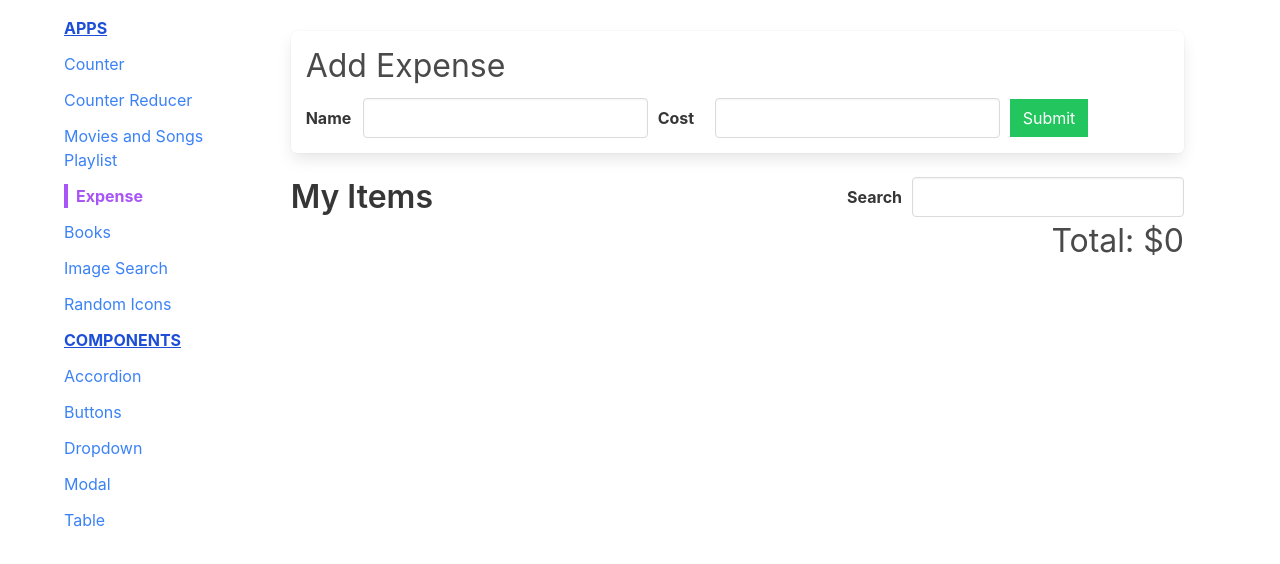
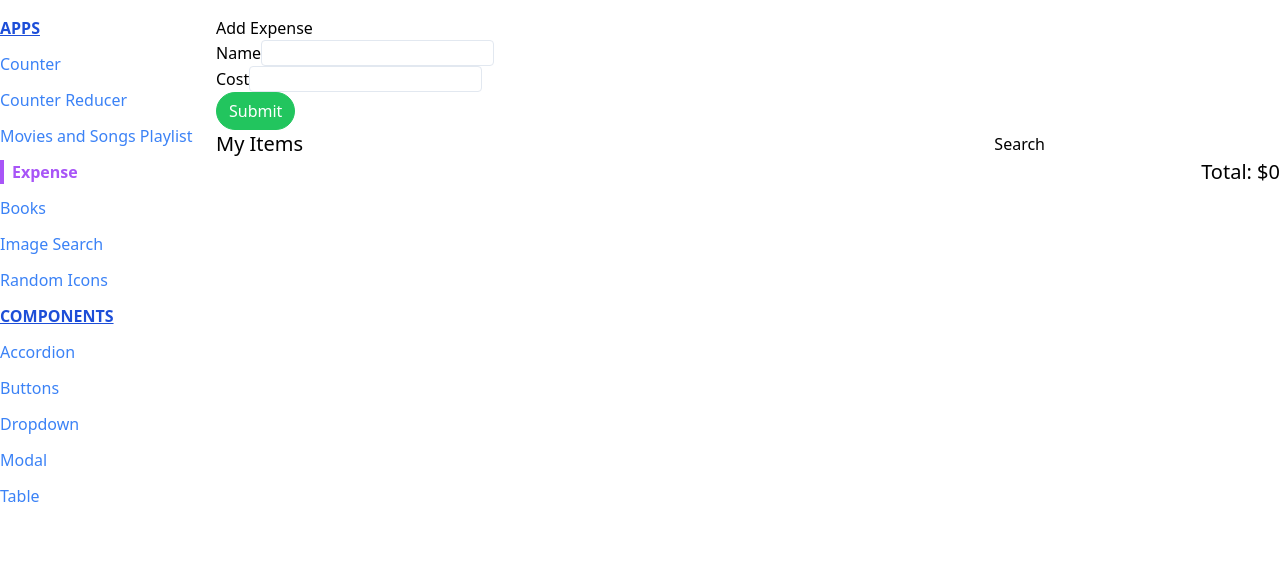
Before and after one commit to tahelena/portfolio, a React (Create React App) app: page /apps/expense in a window 1280 px wide. Shown: the top 564 px of the page. Built offline with nearby package versions, Linux system fonts and the light colour scheme.

Commit message:
work on design

```diff
--- a/src/components/expanse/ExpenseForm.js
+++ b/src/components/expanse/ExpenseForm.js
@@ -27,7 +27,7 @@ const ExpenseForm = () => {
           <div className="field">
             <label className="label">Name</label>
             <input
-              className="input is-expanded"
+              className="border rounded border-slate-200"
               type="text"
               value={name}
               onChange={handleNameChange}
@@ -36,14 +36,16 @@ const ExpenseForm = () => {
           <div className="field">
             <label className="label">Cost</label>
             <input
-              className="input is-expanded"
+              className="border rounded border-slate-200"
               type="number"
               value={cost || ""}
               onChange={handleCostChange}
             />
           </div>
           <div className="field">
-            <Button success>Submit</Button>
+            <Button success rounded>
+              Submit
+            </Button>
           </div>
         </div>
       </form>
--- a/src/components/expanse/ExpenseList.js
+++ b/src/components/expanse/ExpenseList.js
@@ -1,6 +1,7 @@
 import { useDispatch, useSelector, shallowEqual } from "react-redux";
 import { removeListItem } from "../../store";
 import Button from "../reusable/Button";
+import Panel from "../reusable/Panel";
 
 const ExpenseList = () => {
   const dispatch = useDispatch();
@@ -20,14 +21,17 @@ const ExpenseList = () => {
         const bold =
           name && item.name.toLowerCase().includes(name.toLowerCase());
         return (
-          <div className={`panel ${bold && "bold"}`} key={item.id}>
+          <Panel
+            className={`flex justify-between ${bold && "bold"}`}
+            key={item.id}
+          >
             <p>
               {item.name} - ${item.cost}
             </p>
-            <Button danger onClick={() => handleItemDelete(item)}>
+            <Button danger rounded onClick={() => handleItemDelete(item)}>
               X
             </Button>
-          </div>
+          </Panel>
         );
       })}
     </div>
--- a/src/components/expanse/ExpenseSearch.js
+++ b/src/components/expanse/ExpenseSearch.js
@@ -8,10 +8,10 @@ const ExpenseSearch = () => {
     dispatch(changeSearchTerm(event.target.value));
   };
   return (
-    <div className="list-header">
-      <h3 className="title is-3">My Items</h3>
-      <div className="search field is-horizontal">
-        <label className="label">Search</label>
+    <div className="flex flex-row justify-between items-center">
+      <h3 className="mb-0 text-xl">My Items</h3>
+      <div className="flex items-end">
+        <label className="mb-0 mr-1">Search</label>
         <input
           type="text"
           className="input"
--- a/src/components/expanse/ExpenseValue.js
+++ b/src/components/expanse/ExpenseValue.js
@@ -9,7 +9,7 @@ const ExpenseValue = () => {
       .reduce((acc, item) => acc + item.cost, 0)
   );
 
-  return <div className="items-value">Total: ${totalValue}</div>;
+  return <div className="text-right text-xl">Total: ${totalValue}</div>;
 };
 
 export default ExpenseValue;
--- a/src/index.js
+++ b/src/index.js
@@ -6,9 +6,8 @@ import App from "./App";
 import { NavigationProvider } from "./context/navigation";
 import { store } from "./store";
 
-import "bulma/css/bulma.css";
 import "./styles/index.css";
-import "./styles/styles.css";
+
 import { BooksProvider } from "./context/books";
 
 const root = createRoot(document.getElementById("root"));
--- a/src/pages/CounterPageReducer.js
+++ b/src/pages/CounterPageReducer.js
@@ -32,10 +32,10 @@ const CounterPageReducer = ({ initialCount }) => {
       <h1 className="text-lg">Count is {state.count}</h1>
       <div className="flex flex-row gap-2">
         <Button success outline onClick={increase}>
-          Increment
+          Increase
         </Button>
         <Button danger outline onClick={decrease}>
-          Decrement
+          Decrease
         </Button>
       </div>
       <form onSubmit={handleSubmit}>
--- a/src/styles/styles.css
+++ /dev/null
@@ -1,113 +0,0 @@
-ul {
-  list-style-type: none !important;
-  margin: 0 !important;
-}
-
-.content ul li:first-of-type {
-  border-top: 1px solid #ddd;
-}
-
-.content ul li {
-  border-bottom: 1px solid #ddd;
-  padding: 4px;
-  margin: 0 !important;
-  display: flex;
-  flex-direction: row;
-  justify-content: space-between;
-  align-items: center;
-  text-transform: capitalize;
-}
-
-h3 {
-  margin: 0 !important;
-}
-
-.table-header {
-  display: flex;
-  justify-content: space-between;
-  flex-wrap: wrap;
-  margin: 20px;
-}
-
-.container > button {
-  margin-top: 10px;
-}
-.list-form {
-  margin-top: 15px;
-  padding: 15px;
-}
-.list-form .field-group {
-  display: flex;
-  margin-bottom: 0px;
-}
-.list-form form {
-  display: flex;
-  justify-content: space-between;
-}
-.list-form .field {
-  display: flex;
-  align-items: center;
-  margin-bottom: 0px;
-  margin-right: 10px;
-}
-.list-form .field label.label {
-  margin-bottom: 0px;
-  width: 70px;
-}
-.list-form input {
-  width: 100%;
-}
-.list-form h4.subtitle.is-3 {
-  margin-bottom: 0.75rem;
-}
-
-.items-list .panel.bold {
-  font-weight: 600;
-}
-
-.items-list .panel {
-  padding: 10px;
-  display: flex;
-  flex-direction: row;
-  justify-content: space-between;
-  align-items: center;
-}
-
-.items-list p {
-  font-size: 1.5rem;
-}
-
-.items-list .note {
-  font-style: italic;
-  display: block;
-  margin: 40px 20px;
-}
-
-.items-value {
-  font-size: 2rem;
-  text-align: right;
-}
-
-hr {
-  margin: 1rem 0;
-}
-
-.list-header {
-  display: flex;
-  flex-direction: row;
-  justify-content: space-between;
-  align-items: center;
-}
-
-.list-header h3.title {
-  margin-bottom: 0px;
-}
-
-.list-header .search {
-  display: flex;
-  align-items: center;
-}
-.list-header .search .label {
-  margin-bottom: 0px;
-  margin-right: 10px;
-}
```
